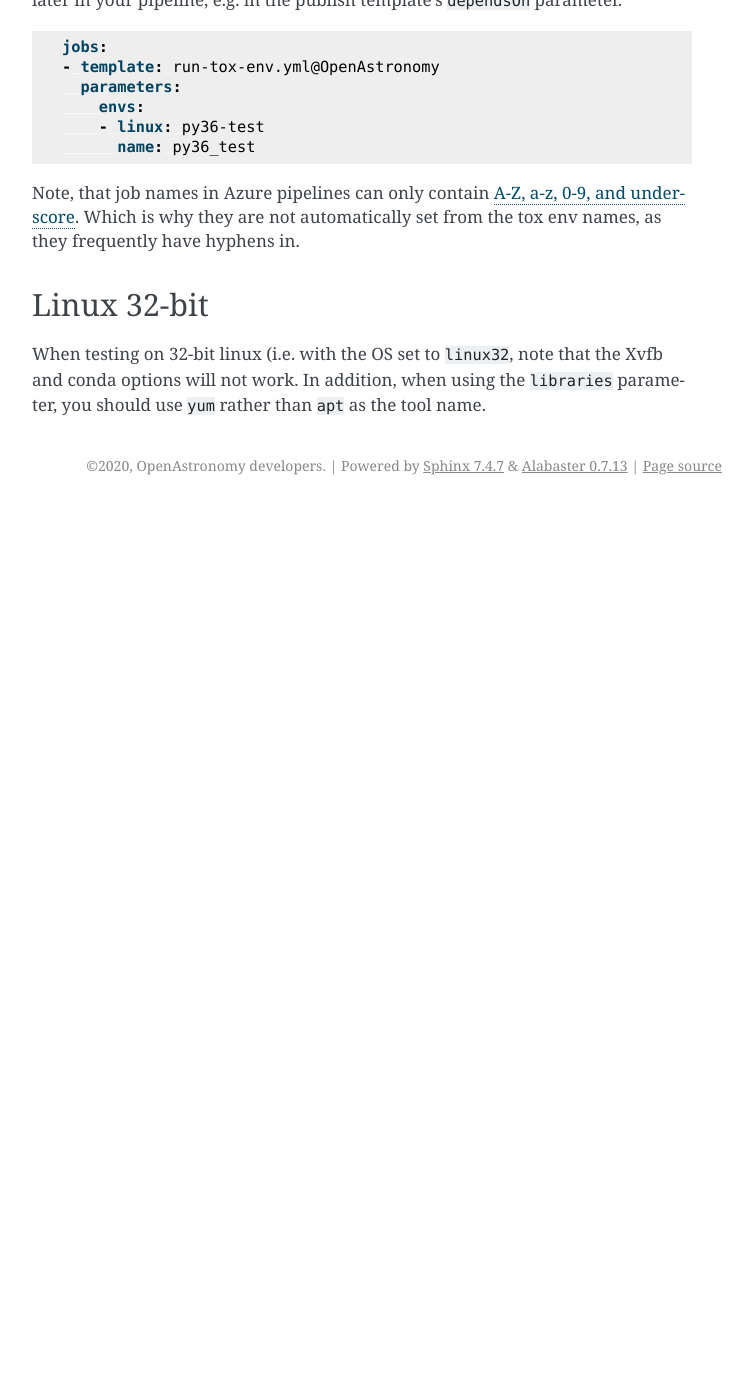
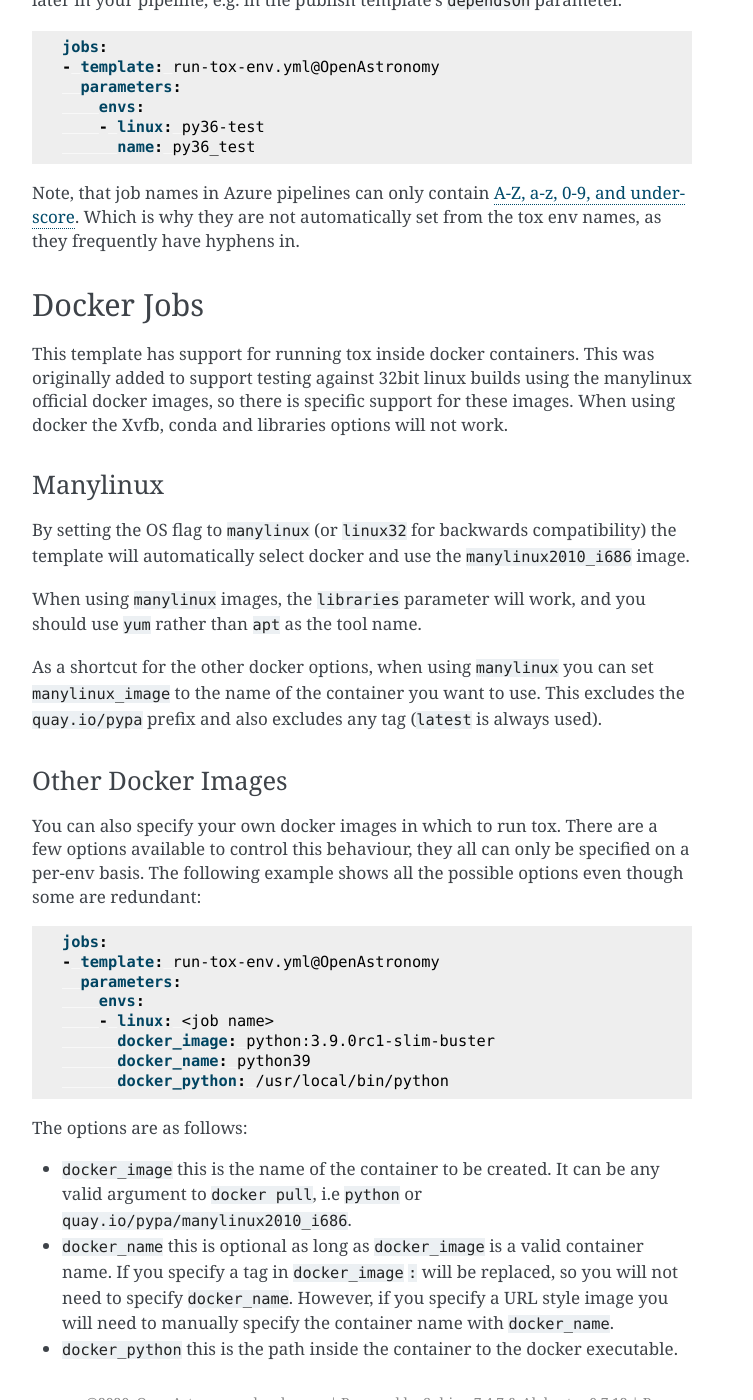
Before and after one commit to OpenAstronomy/azure-pipelines-templates, a Sphinx documentation site: the page built from docs/run_tox_env.rst, in a window 1280 px wide and 1400 px high, scrolled down 4678 px. Shown: the whole window, without its empty margins (388-1141 px from the left). Built offline with Sphinx 7.4.7, drawn with Linux system fonts in a browser that asks for light colours; before the commit the page ends 5183 px from its top, so only the background shows below that; some of the changed text lies outside the part shown.

Commit message:
Document docker jobs

```diff
--- a/docs/run_tox_env.rst
+++ b/docs/run_tox_env.rst
@@ -255,9 +255,50 @@
 Which is why they are not automatically set from the tox env names, as they
 frequently have hyphens in.
 
-Linux 32-bit
-------------
 
-When testing on 32-bit linux (i.e. with the OS set to ``linux32``, note that the
-Xvfb and conda options will not work. In addition, when using the ``libraries``
-parameter, you should use ``yum`` rather than ``apt`` as the tool name.
+Docker Jobs
+-----------
+
+This template has support for running tox inside docker containers. This was
+originally added to support testing against 32bit linux builds using the
+manylinux official docker images, so there is specific support for these images.
+When using docker the Xvfb, conda and libraries options will not work.
+
+Manylinux
+#########
+
+By setting the OS flag to ``manylinux`` (or ``linux32`` for backwards
+compatibility) the template will automatically select docker and use the
+``manylinux2010_i686`` image.
+
+When using ``manylinux`` images, the ``libraries`` parameter will work, and you
+should use ``yum`` rather than ``apt`` as the tool name.
+
+As a shortcut for the other docker options, when using ``manylinux`` you can set
+``manylinux_image`` to the name of the container you want to use. This excludes
+the ``quay.io/pypa`` prefix and also excludes any tag (``latest`` is always
+used).
+
+Other Docker Images
+###################
+
+You can also specify your own docker images in which to run tox. There are a few
+options available to control this behaviour, they all can only be specified on a per-env basis.
+The following example shows all the possible options even though some are redundant:
+
+.. code:: yaml
+
+    jobs:
+    - template: run-tox-env.yml@OpenAstronomy
+      parameters:
+        envs:
+        - linux: <job name>
+          docker_image: python:3.9.0rc1-slim-buster
+          docker_name: python39
+          docker_python: /usr/local/bin/python
+
+The options are as follows:
+
+* ``docker_image`` this is the name of the container to be created. It can be any valid argument to ``docker pull``, i.e ``python`` or ``quay.io/pypa/manylinux2010_i686``.
+* ``docker_name`` this is optional as long as ``docker_image`` is a valid container name. If you specify a tag in ``docker_image`` ``:`` will be replaced, so you will not need to specify ``docker_name``. However, if you specify a URL style image you will need to manually specify the container name with ``docker_name``.
+* ``docker_python`` this is the path inside the container to the docker executable.
```
